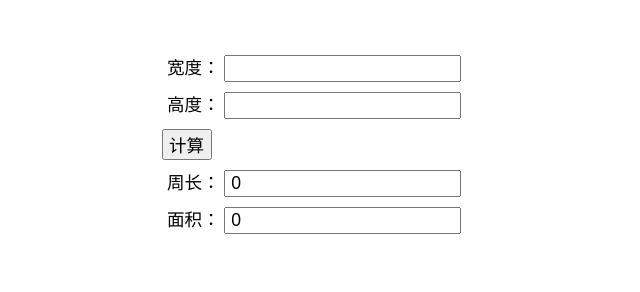
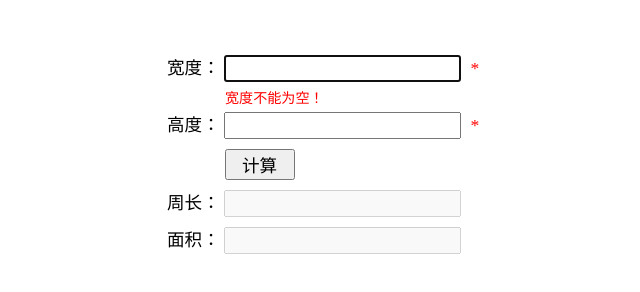
Before and after one commit to sunxiaoxue0304/rectangle, a plain HTML site: page index.html in a window 1280 px wide. Both pictures are taken after a click on the button "计算". Shown: the whole page, without its empty margins (293-933 px from the left). Drawn offline with nearby package versions, Linux system fonts and the light colour scheme.

Commit message:
计算周长和面积1.0

```diff
--- a/index.html
+++ b/index.html
@@ -8,21 +8,24 @@
 <body>
     <div class="rectangle">
         <label>宽度：</label>
-        <input id="width" type="text">
-        <br>
+        <input id="rectangle-width" type="text" data-label="宽度" autofocus>
+        <span>*</span><br>
+        <div id="rectangle-width-validate"></div>
+
         <label>高度：</label>
-        <input id="height" type="text">
-        <br>
-        <input type="button" value="计算" id="calcute">
+        <input id="rectangle-height" type="text" data-label="高度" autofocus>
+        <span>*</span><br>
+        <div id="rectangle-height-validate"></div>
+
+        <input type="button" value="计算" id="rectangle-calc">
         <br>
         <label>周长：</label>
-        <input id="perimeter" type="text">
+        <input id="rectangle-perimeter" type="text" disabled>
         <br>
         <label>面积：</label>
-        <input id="area" type="text" >
+        <input id="rectangle-area" type="text" disabled>
     </div>
-
     <script src="//apps.bdimg.com/libs/jquery/2.1.4/jquery.min.js"></script>
-    <script src="./rectangle.js"></script>
+    <script src="rectangle.js"></script>
 </body>
 </html>
--- a/rectangle.css
+++ b/rectangle.css
@@ -1,24 +1,25 @@
 .rectangle {
     width: 370px;
-      margin: 50px auto;
-        font-size: 1.1em;
-
+    margin: 50px auto;
+    font-size: 1.1em;
 }
 
 input, label, span {
     margin: 5px 0;
-      font-size: 1em;
-        padding-left: 5px;
-
+    font-size: 1em;
+    padding-left: 5px;
 }
 
 #rectangle-calc {
     width: 70px;
-      margin-left: 63px;
-
+    margin-left: 63px;
 }
 
 span {
     color: red;
-
 }
+#rectangle-width-validate,#rectangle-height-validate {
+    color: red;
+    margin-left: 63px;
+    font-size: 0.8em;
+}
--- a/rectangle.js
+++ b/rectangle.js
@@ -1,13 +1,59 @@
 $(function() {
-    var $width=$('#width'),$height=$('#height'),$btnCal=$('#calcute'),$perimeter=$('#perimeter'),$area=$('#area');
+    var $width = $('#rectangle-width'),
+        $height = $('#rectangle-height'),
+        $btnCal = $('#rectangle-calc'),
+        $perimeter = $('#rectangle-perimeter'),
+        $area = $('#rectangle-area'),
+        blnValid = false;
+
     $btnCal.click(function(){
-          var w=Number($width.val()),
-              h=Number($height.val());
-        var p=2*(w+h),
-              a=w*h;
+        if(!blnValid) return;
+
+        var width  = Number($width.val()),
+            height = Number($height.val()),
+            p = roundFractional(width * 2 + height * 2, 2),
+            a = roundFractional(width * height, 2);
         $perimeter.val(p);
-            $area.val(a);
-
+        $area.val(a);
     });
 
+    $width.focusout(function() {
+        blnValid = validate('#rectangle-width');
+    });
+
+    $height.focusout(function() {
+        blnValid = validate('#rectangle-height');
+    });
+
+    function roundFractional(x, n) {
+        return Math.round(x * Math.pow(10, n)) / Math.pow(10, n);
+    }
+
+    function validate(field) {
+        var $data    = $(field),
+            $message = $(field + '-validate'),
+            label    = $(field).attr('data-label');
+
+        if($data.val() === '') {
+            $message.html(label + '不能为空！');
+            $data.select();
+            return false;
+        }
+
+        if(!/^-?(0|[1-9]\d*)(\.\d*)?([eE][+-]?\d+)?$/.test($data.val())) {
+            $message.html(label + '必须是数值');
+            $data.select();
+            return false;
+        }
+
+        if(window.Number($data.val()) < 0) {
+            $message.html(label + '必须大于零');
+            $data.select();
+            return false;
+        }
+
+        $message.html('');
+        return true;
+    }
+
 });
```
